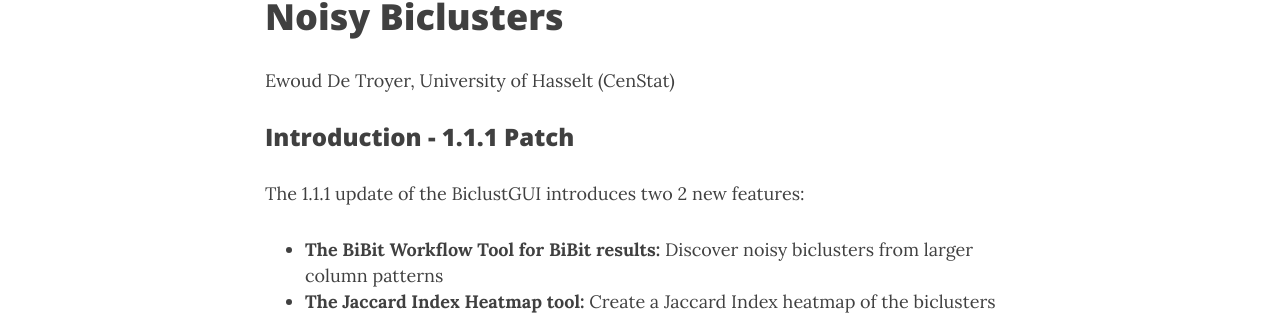
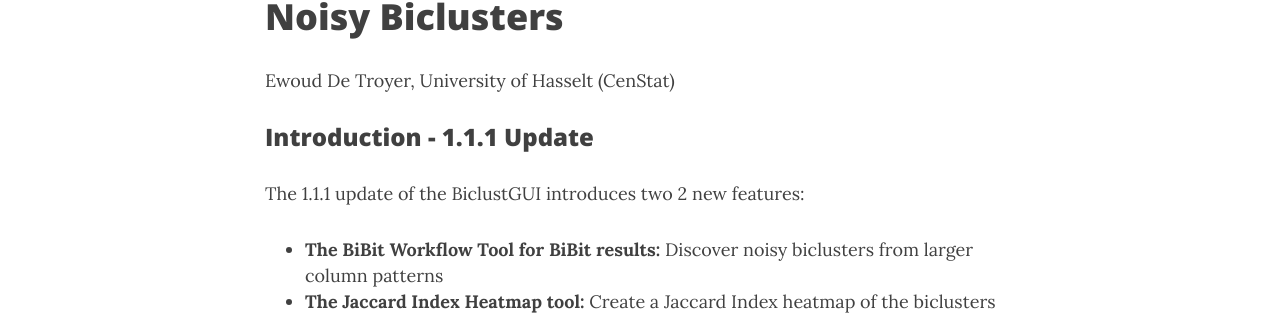
Before and after one commit to ewouddt/RcmdrPlugin.BiclustGUI, a Jekyll site: the page built from _posts/2017-07-04-BiBitWorkflow.md, in a window 1280 px wide and 900 px high. Shown: the part 303-620 px from the top of the window. Built offline with Jekyll 4.4.1, drawn with Linux system fonts in a browser that asks for light colours; nearby versions of some CDN libraries; comment, search, counter and statistics services are not loaded.

Commit message:
fix post

```diff
--- a/_posts/2017-07-04-BiBitWorkflow.md
+++ b/_posts/2017-07-04-BiBitWorkflow.md
@@ -10,7 +10,7 @@
 ================
 Ewoud De Troyer, University of Hasselt (CenStat)
 
-### Introduction - 1.1.1 Patch
+### Introduction - 1.1.1 Update
 
 The 1.1.1 update of the BiclustGUI introduces two 2 new features:
 
```
